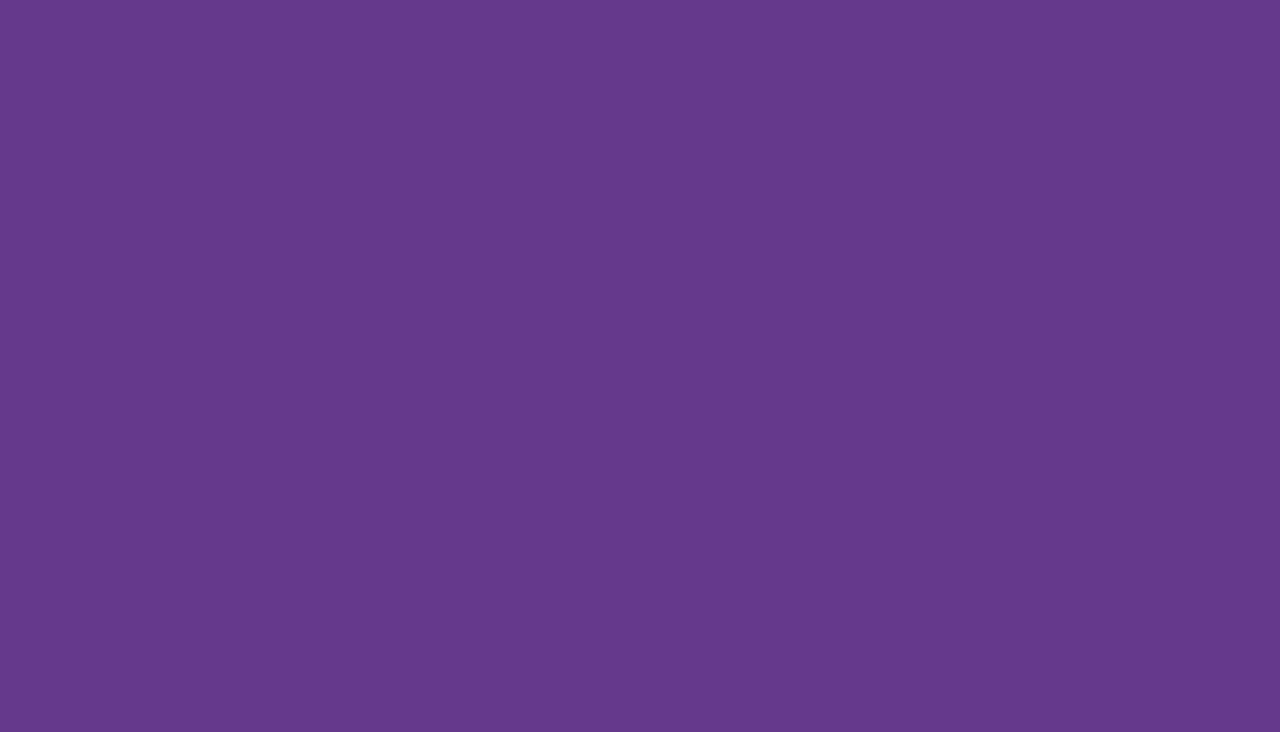
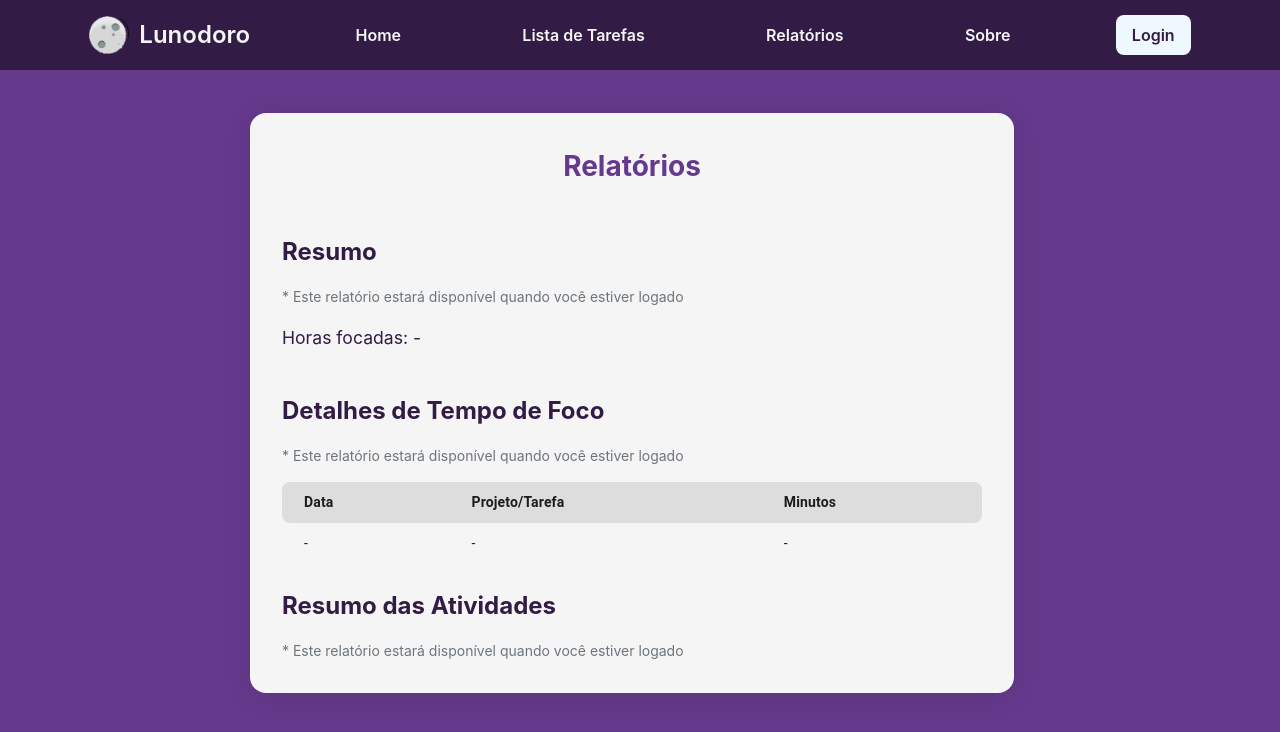
Before and after one commit to Isabelaponte/lunodoro, a React (Vite) app in the folder frontend-react/: page /report in a window 1280 px wide. Before the commit this address had no page. Shown: the top 732 px of the page. Built offline with nearby package versions, Linux system fonts and the light colour scheme.

Commit message:
feat: add Table component & report page

```diff
--- a/frontend-react/src/components/Header/Header.tsx
+++ b/frontend-react/src/components/Header/Header.tsx
@@ -17,7 +17,7 @@ const Header = () => {
       <Link to={"/task-list"}>
         <HeaderLink>Lista de Tarefas</HeaderLink>
       </Link>
-      <Link to={"/"}>
+      <Link to={"/report"}>
         <HeaderLink>Relatórios</HeaderLink>
       </Link>
       <Link to={"/"}>
--- /dev/null
+++ b/frontend-react/src/components/Table/Table.style.ts
@@ -0,0 +1,33 @@
+import { Table, TableCell, TableHead } from '@mui/material';
+import styled from 'styled-components';
+
+export const StyledTable = styled(Table)`
+  margin-top: 1rem;
+  min-width: 800px;
+`;
+
+export const StyledCell = styled(TableCell)`
+  padding: 8px;
+  padding: 0px 22px!important;
+  height: 41px;
+  border: none!important;
+  `;
+
+export const StyledCellHeader = styled(StyledCell)`
+  background-color: #ddd;
+  font-weight: 600!important;
+  padding: 0 22px!important;
+
+  &:first-child {
+    border-radius: 8px 0 0 8px;
+  }
+
+  &:last-child {
+    border-radius: 0 8px 8px 0;
+  }
+  `;
+
+export const StyledTableHeader = styled(TableHead)`
+  background-color: #f4f4f4;
+  height: 41px!important;
+`;
--- /dev/null
+++ b/frontend-react/src/components/Table/Table.tsx
@@ -0,0 +1,51 @@
+import { TableBody, TableRow } from "@mui/material";
+import { StyledTable, StyledTableHeader, StyledCellHeader, StyledCell } from "./Table.style";
+
+const rows: any = [
+    {
+      id: 1,
+      data: "-",
+      categories: ["-"],
+      projects: ["-"],
+      owner: "-",
+      minutes: "-",
+    },
+];
+
+const columns = [
+  { field: "data", headerName: "Data"},
+  { field: "projects", headerName: "Projeto/Tarefa" },
+  { field: "minutes", headerName: "Minutos" },
+];
+
+const TableComponent = () => {
+  return (
+    <>
+      <StyledTable>
+        <StyledTableHeader>
+          <TableRow>
+            {columns.map((column) => (
+              <StyledCellHeader key={column.field}>
+                {column.headerName}
+              </StyledCellHeader>
+            ))}
+          </TableRow>
+        </StyledTableHeader>
+
+        <TableBody>
+          {rows.length > 0 &&
+            rows.map((row : any) => (
+              <TableRow key={row.id}>
+                <StyledCell>{row.data}</StyledCell>
+                <StyledCell>{row.projects}</StyledCell>
+                <StyledCell>{row.minutes}</StyledCell>
+                <StyledCell align="right"></StyledCell>
+              </TableRow>
+            ))}
+        </TableBody>
+      </StyledTable>
+    </>
+  );
+};
+
+export default TableComponent;
--- /dev/null
+++ b/frontend-react/src/pages/ReportPage/ReportPage.styles.ts
@@ -0,0 +1,40 @@
+import styled from "styled-components";
+import { H2 } from "../Login/Login.styles";
+import { SpanInfo } from "../CreateEditTaskList/CreateTaskList.styles";
+
+export const StyledContainerReport = styled.div`
+  display: flex;
+  justify-content: center;
+  width: 100%;
+  margin: 2rem auto;
+`;
+
+export const CardReport = styled.div`
+  background: ${({theme}) => theme.colors.textColor};
+  border-radius: 16px;
+  box-shadow: 0 4px 30px rgba(0, 0, 0, 0.1);
+  backdrop-filter: blur(6.7px);
+  max-width: 700px;
+  width: 100%;
+  padding: 2rem;
+  color: ${({theme}) => theme.colors.bgColor};
+  display: flex;
+  flex-direction: column;
+`;
+
+export const StyledH2 = styled(H2)`
+  color: ${({theme}) => theme.colors.bgBackground}!important;
+`;
+
+export const StyledH3 = styled.h3`
+  font-size: 1.5rem;
+  color: ${({theme}) => theme.colors.bgColor};
+  margin-bottom: 1rem;
+`
+
+export const StyledP = styled.p`
+  font-size: 1.1rem;
+`
+export const SpanInfoStyled = styled(SpanInfo)`
+  text-align: start;
+`;
--- /dev/null
+++ b/frontend-react/src/pages/ReportPage/ReportPage.tsx
@@ -0,0 +1,38 @@
+import TableComponent from "../../components/Table/Table";
+import {
+  CardReport,
+  SpanInfoStyled,
+  StyledContainerReport,
+  StyledH2,
+  StyledH3,
+  StyledP,
+} from "./ReportPage.styles";
+
+const ReportPage = () => {
+  return (
+    <StyledContainerReport>
+      <CardReport>
+        <StyledH2>Relatórios</StyledH2>
+        <StyledH3>Resumo</StyledH3>
+        <SpanInfoStyled>
+          * Este relatório estará disponível quando você estiver logado
+        </SpanInfoStyled>
+        <StyledP>Horas focadas: -</StyledP>
+
+        <StyledH3>Detalhes de Tempo de Foco</StyledH3>
+        <SpanInfoStyled>
+          * Este relatório estará disponível quando você estiver logado
+        </SpanInfoStyled>
+        <TableComponent />
+
+        <StyledH3>Resumo das Atividades</StyledH3>
+        <SpanInfoStyled>
+          * Este relatório estará disponível quando você estiver logado
+        </SpanInfoStyled>
+
+      </CardReport>
+    </StyledContainerReport>
+  );
+};
+
+export default ReportPage;
--- a/frontend-react/src/routes/app.routes.tsx
+++ b/frontend-react/src/routes/app.routes.tsx
@@ -4,6 +4,7 @@ import Login from "../pages/Login/Login";
 import RootHome from "../pages/RootHome/RootHome";
 import TaskList from "../pages/TaskList/TaskList";
 import SignUp from "../pages/SignUp/SignUp";
+import ReportPage from "../pages/ReportPage/ReportPage";
 
 const AppRouter = () => {
   return (
@@ -14,6 +15,7 @@ const AppRouter = () => {
         <Route path="signUp" element={<SignUp />} />
         <Route path="task-list" element={<TaskList />} />
         <Route path="task-list/:taskId" element={<TaskList />} />
+        <Route path="report" element={<ReportPage />} />
       </Route>
     </Routes>
   );
```
